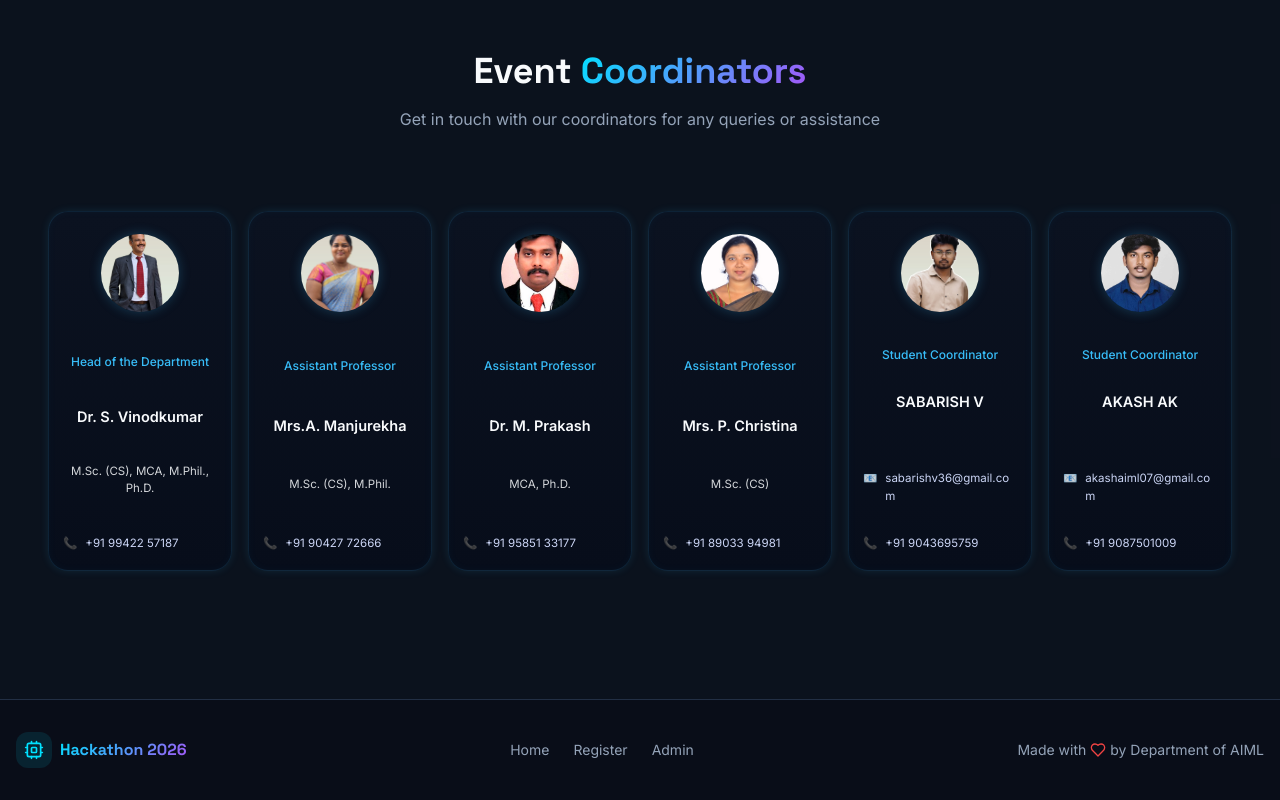
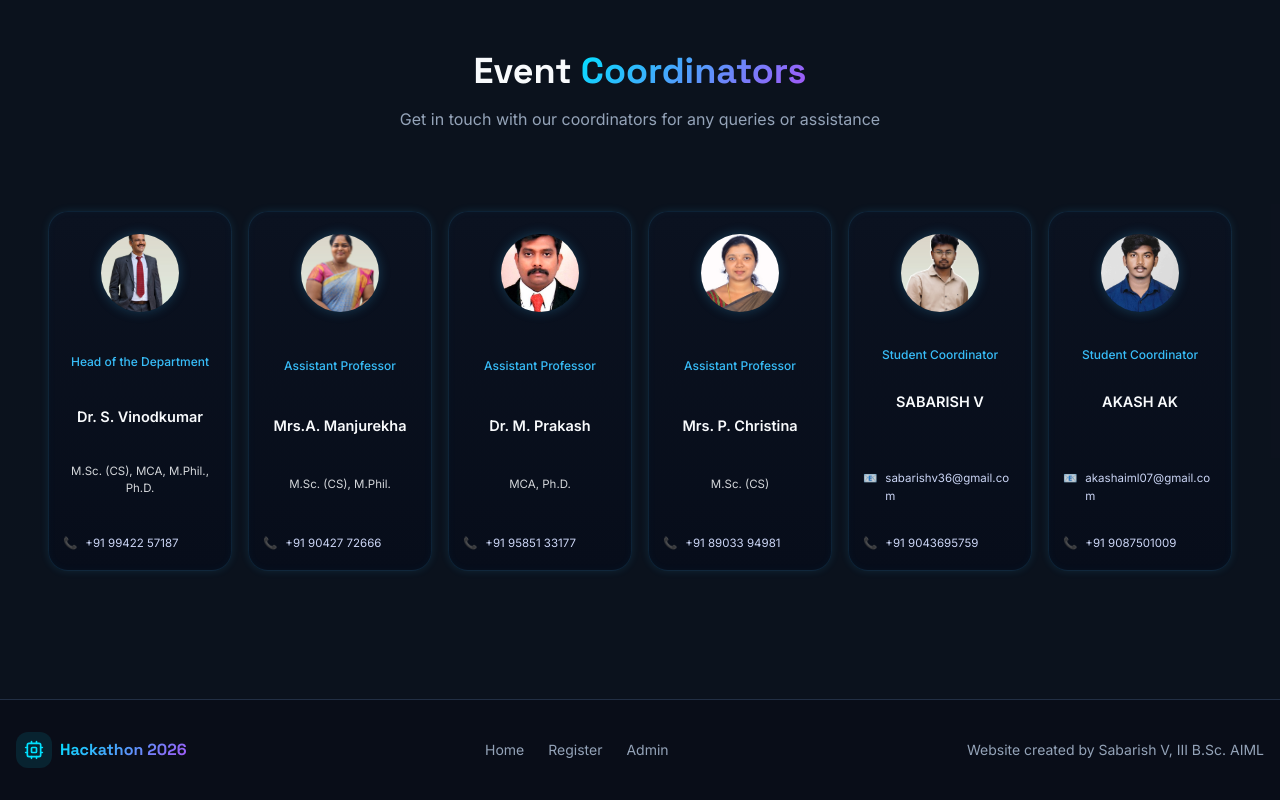
Before and after one commit to sabarish-2005/HACKATHON, a React (Vite) app: page / in a window 1280 px wide. Shown: the part 3607-4407 px from the top of the page. Built offline with nearby package versions, Linux system fonts and the light colour scheme; the HTML template or start-up script is replaced by a standard one.

Commit message:
Update footer credit

```diff
--- a/src/components/Footer.tsx
+++ b/src/components/Footer.tsx
@@ -25,7 +25,7 @@ const Footer = () => {
 
           {/* Copyright */}
           <p className="text-sm text-muted-foreground flex items-center gap-1">
-            Made with <Heart className="w-4 h-4 text-destructive" /> by Department of AIML
+            Website created by Sabarish V, III B.Sc. AIML
           </p>
         </div>
       </div>
```
